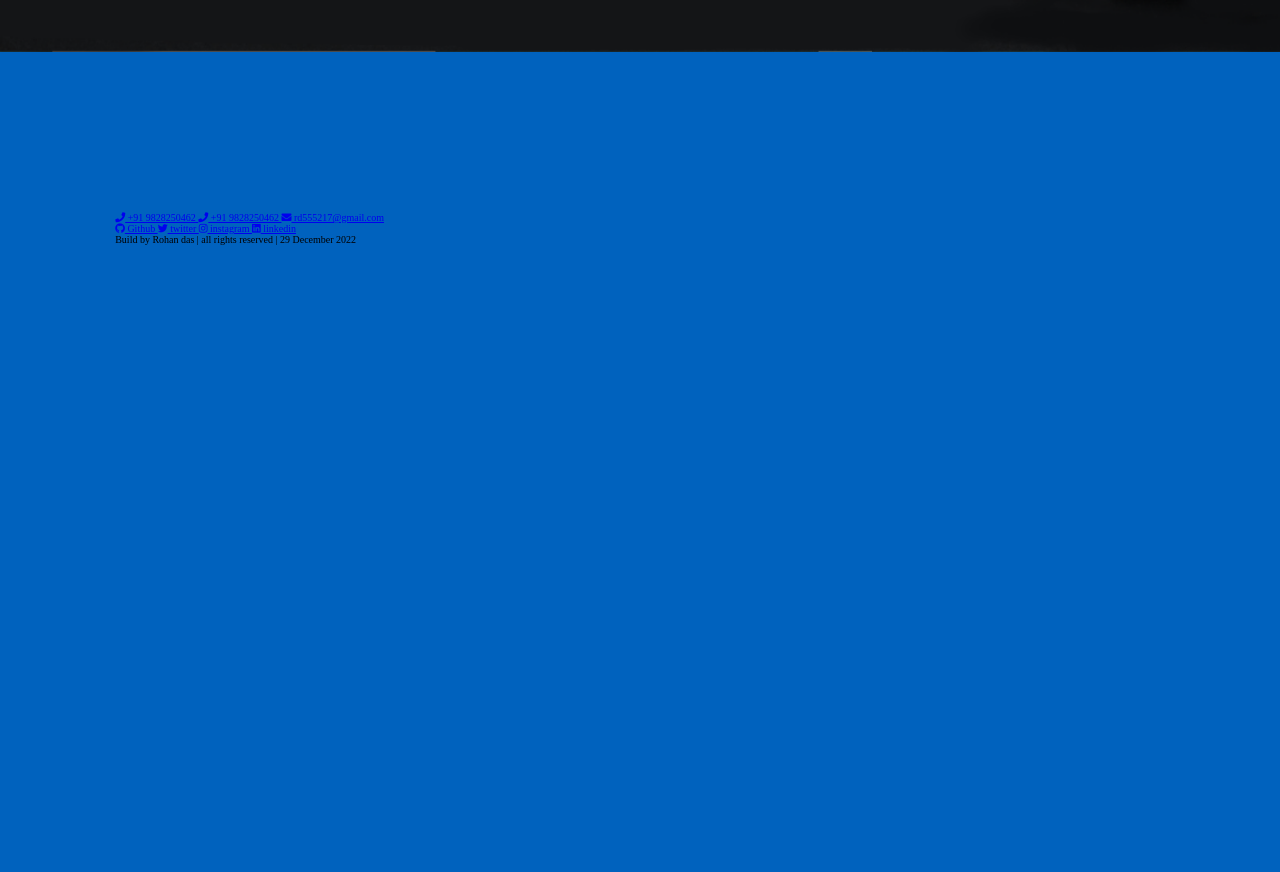
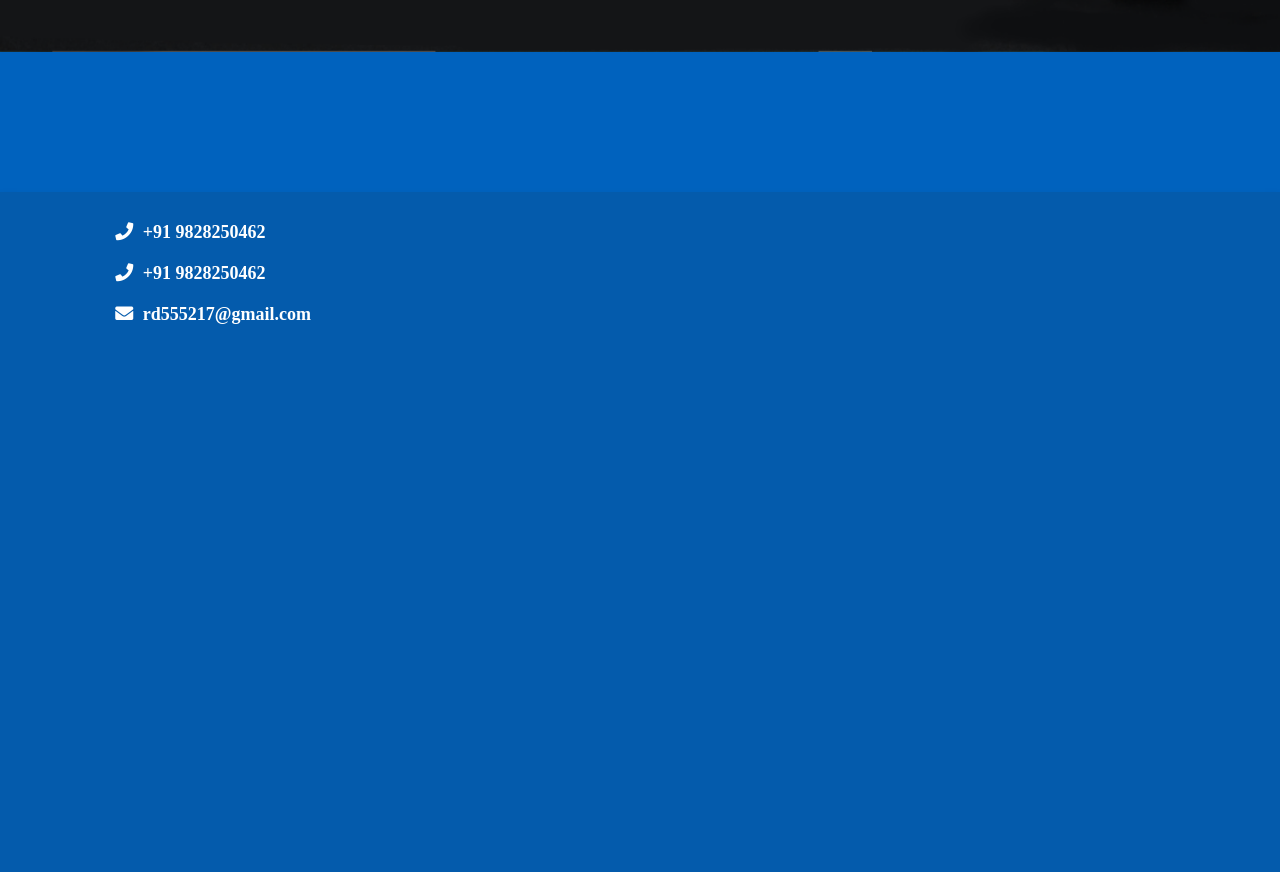
Before and after one commit to ROHANDAS2003/Pepsi, a plain HTML site: page index.html in a window 1280 px wide. Shown: the part 3088-3960 px from the top of the page. Before the commit the page ends 3353 px from the top, so only its background shows below. Drawn offline with Linux system fonts and the light colour scheme.

Commit message:
Update style.css
Added css for footer part

```diff
--- a/style.css
+++ b/style.css
@@ -83,6 +83,47 @@ section{
     color: #045bac;
     background-color: #fff;
 }
+
+
+.footer{
+    background:#045bac;
+    box-shadow: 0 .5rem 1rem rgba(0,0,0,.1);
+}
+
+.footer .box-container{
+    display: grid;
+    grid-template-columns: repeat(auto-fit, minmax(23rem, 1fr));
+    gap:60rem;
+}
+
+.footer .box-container .box a{
+    display: block;
+    font-size: 1.8rem;
+    font-weight: bold;
+    padding:1rem 0;
+    color: #fff;
+    text-decoration: none;
+}
+
+.footer .box-container .box a i{
+    padding-right: .5rem;
+}
+
+.footer .box-container .box a:hover i{
+    padding-right: 2rem;
+    color: rgb(255, 123, 0);
+}
+
+.footer .credit{
+    text-align: center;
+    font-size: 2rem;
+    font-weight: bold;
+    padding:2rem 1rem;
+    margin-top: 1rem;
+    color: #fff;
+}
+
+
 
 #home{
     height: 100vh;
@@ -709,3 +750,12 @@ section{
 #right-side5n h1{
     font-size: 2.5rem;
 }
+
+
+
+.social{
+    height: 100vh;
+}
+.products{
+    height: 100vh;
+}
```
